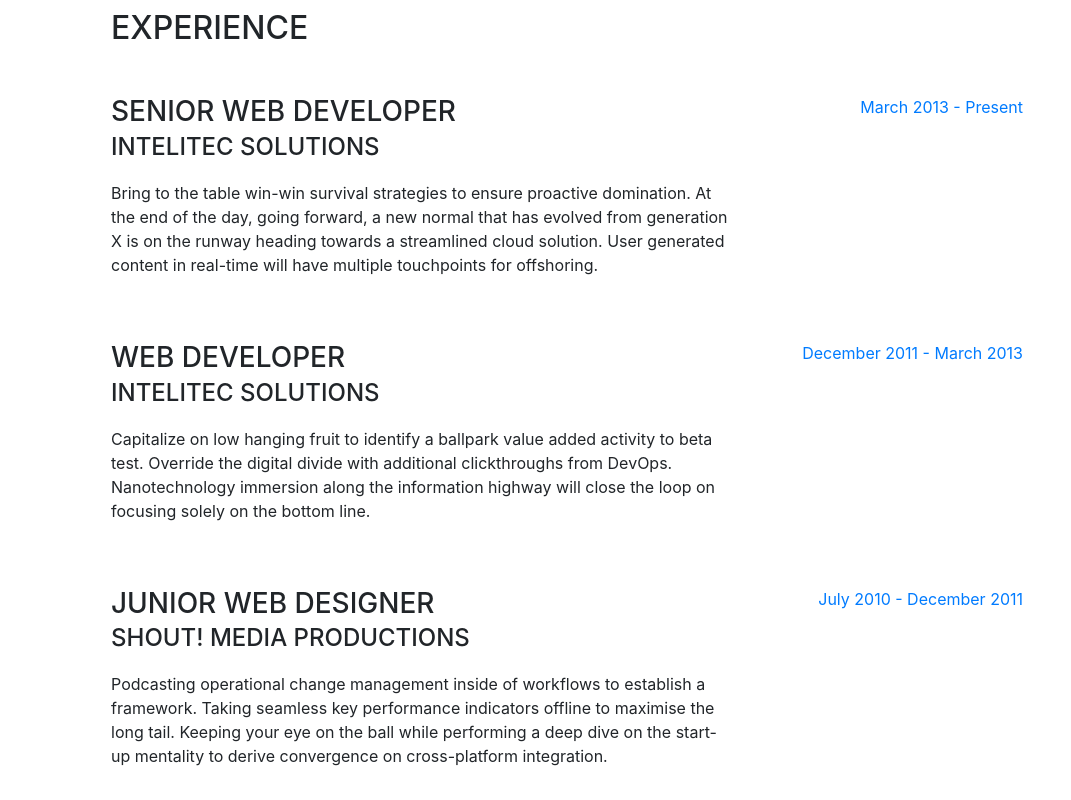
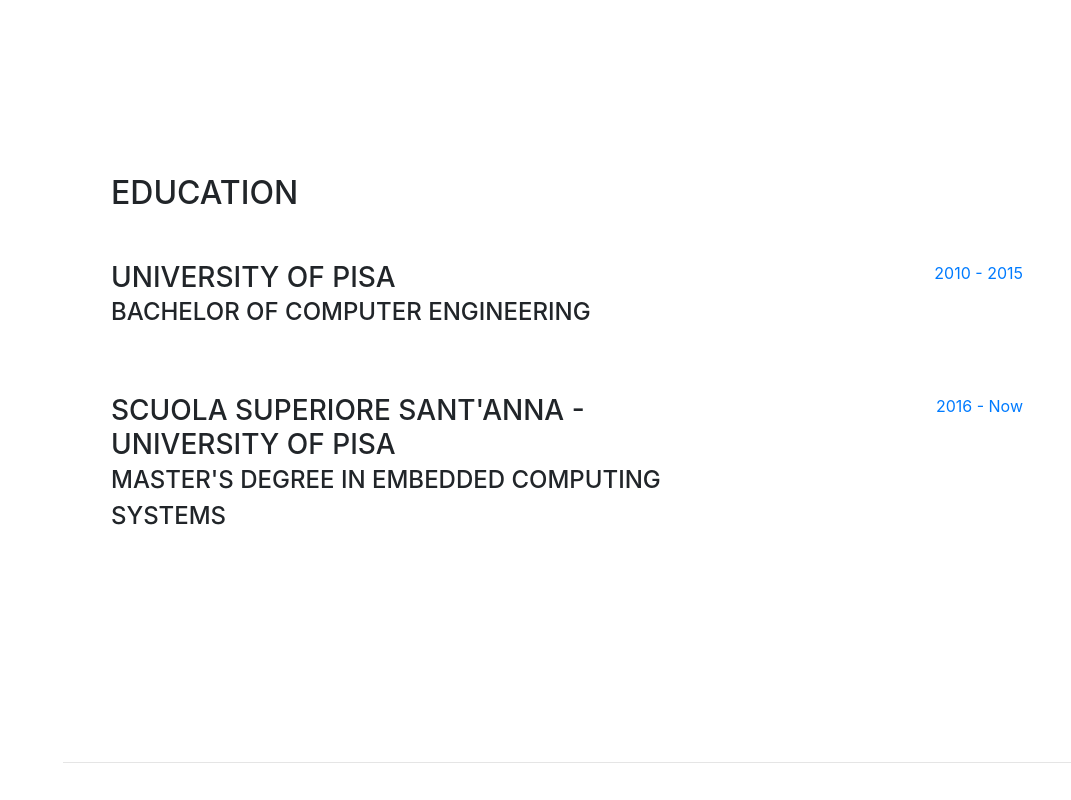
Before and after one commit to GiovanniFalzone/GiovanniFalzone.github.io, a website with bundled scripts: page index.html in a window 1280 px wide. Shown: the part 840-1640 px from the top of the page, without its empty margins (209-1280 px from the left). Built offline with nearby package versions, Linux system fonts and the light colour scheme; a web font is replaced by a local one.

Commit message:
fixing information

```diff
--- a/index.html
+++ b/index.html
@@ -66,7 +66,11 @@
 					<div class="subheading mb-5"> Pisa, Italy
 						<a href="mailto:falzone.giovanni2@gmail.com">falzone.giovanni2@gmail.com</a>
 					</div>
-					<p class="lead mb-5">I am experienced in leveraging agile frameworks to provide a robust synopsis for high level overviews. Iterative approaches to corporate strategy foster collaborative thinking to further the overall value proposition.</p>
+					<p class="lead mb-5">
+						Hard worker, self-motivated, dynamic and ambitious are the keywords of my personality.
+I like to collaborate with other people and learn from every experience. I am passionate about Innovative technologies and I really love trying to figure out and talking about where our technology evolution is going and how it is changing the world.
+Fascinated by the interaction between people and technology, my aim is to take advantage from my engineering knowledge to improve people’s life quality.
+					</p>
 					<div class="social-icons">
 						<a href="https://www.linkedin.com/in/giovannifalzone">
 							<i class="fab fa-linkedin-in"></i>
@@ -82,43 +86,10 @@
 			</section>
 
 			<hr class="m-0">
-
+<!--
 			<section class="resume-section p-3 p-lg-5 d-flex flex-column" id="experience">
 				<div class="my-auto">
 					<h2 class="mb-5">Experience</h2>
-
-					<div class="resume-item d-flex flex-column flex-md-row mb-5">
-						<div class="resume-content mr-auto">
-							<h3 class="mb-0">Senior Web Developer</h3>
-							<div class="subheading mb-3">Intelitec Solutions</div>
-							<p>Bring to the table win-win survival strategies to ensure proactive domination. At the end of the day, going forward, a new normal that has evolved from generation X is on the runway heading towards a streamlined cloud solution. User generated content in real-time will have multiple touchpoints for offshoring.</p>
-						</div>
-						<div class="resume-date text-md-right">
-							<span class="text-primary">March 2013 - Present</span>
-						</div>
-					</div>
-
-					<div class="resume-item d-flex flex-column flex-md-row mb-5">
-						<div class="resume-content mr-auto">
-							<h3 class="mb-0">Web Developer</h3>
-							<div class="subheading mb-3">Intelitec Solutions</div>
-							<p>Capitalize on low hanging fruit to identify a ballpark value added activity to beta test. Override the digital divide with additional clickthroughs from DevOps. Nanotechnology immersion along the information highway will close the loop on focusing solely on the bottom line.</p>
-						</div>
-						<div class="resume-date text-md-right">
-							<span class="text-primary">December 2011 - March 2013</span>
-						</div>
-					</div>
-
-					<div class="resume-item d-flex flex-column flex-md-row mb-5">
-						<div class="resume-content mr-auto">
-							<h3 class="mb-0">Junior Web Designer</h3>
-							<div class="subheading mb-3">Shout! Media Productions</div>
-							<p>Podcasting operational change management inside of workflows to establish a framework. Taking seamless key performance indicators offline to maximise the long tail. Keeping your eye on the ball while performing a deep dive on the start-up mentality to derive convergence on cross-platform integration.</p>
-						</div>
-						<div class="resume-date text-md-right">
-							<span class="text-primary">July 2010 - December 2011</span>
-						</div>
-					</div>
 
 					<div class="resume-item d-flex flex-column flex-md-row">
 						<div class="resume-content mr-auto">
@@ -134,7 +105,7 @@
 				</div>
 
 			</section>
-
+-->
 			<hr class="m-0">
 
 			<section class="resume-section p-3 p-lg-5 d-flex flex-column" id="education">
```
